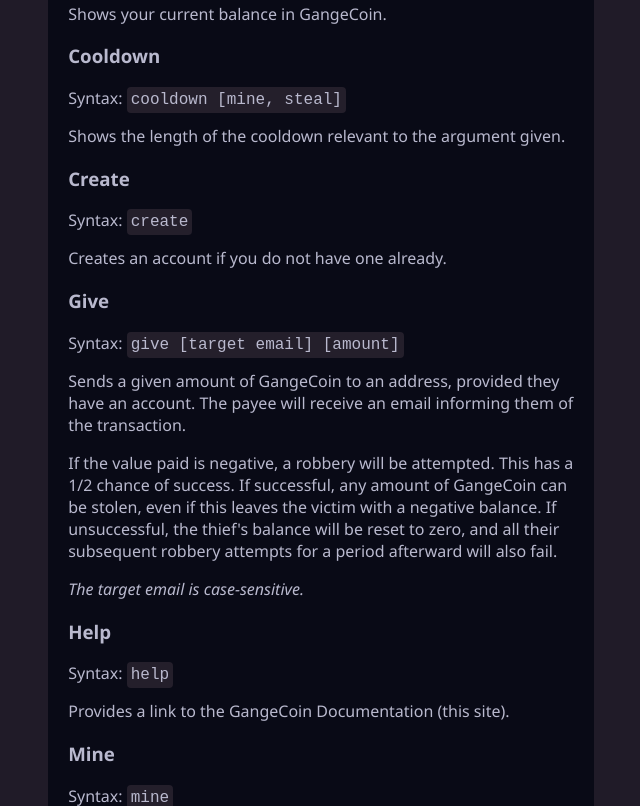
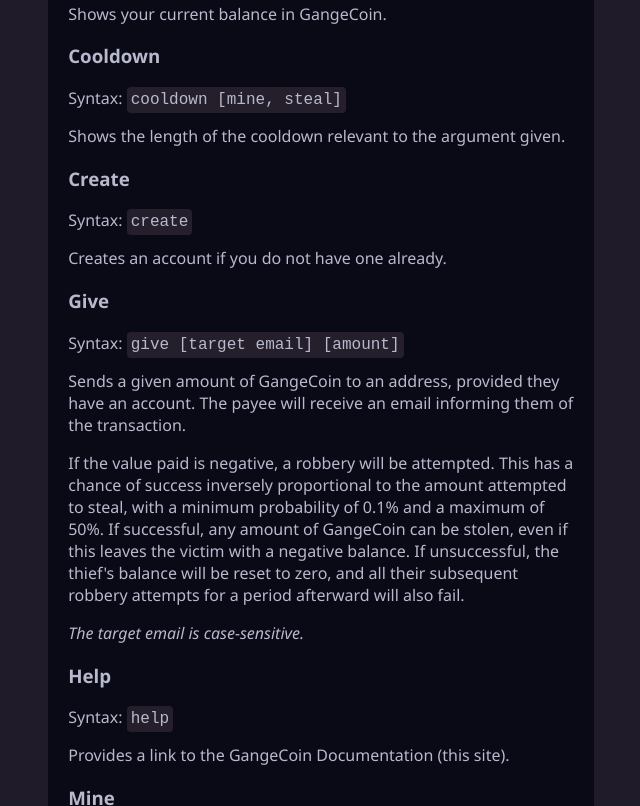
Before and after one commit to nathanoc/gangecoin-docs, a plain HTML site: page index.html in a window 1280 px wide. Shown: the part 444-1250 px from the top of the page, without its empty margins (319-959 px from the left). Drawn offline with Linux system fonts and the light colour scheme.

Commit message:
updated steal probability info

```diff
--- a/index.html
+++ b/index.html
@@ -34,7 +34,7 @@
             <h3>Give</h3>
             <p>Syntax: <span class="syntax">give [target email] [amount]</span></p>
             <p>Sends a given amount of GangeCoin to an address, provided they have an account. The payee will receive an email informing them of the transaction.</p>
-            <p>If the value paid is negative, a robbery will be attempted. This has a 1/2 chance of success. If successful, any amount of GangeCoin can be stolen, even if this leaves the victim with a negative balance. If unsuccessful, the thief's balance will be reset to zero, and all their subsequent robbery attempts for a period afterward will also fail.</p>
+            <p>If the value paid is negative, a robbery will be attempted. This has a chance of success inversely proportional to the amount attempted to steal, with a minimum probability of 0.1% and a maximum of 50%. If successful, any amount of GangeCoin can be stolen, even if this leaves the victim with a negative balance. If unsuccessful, the thief's balance will be reset to zero, and all their subsequent robbery attempts for a period afterward will also fail.</p>
             <p><em>The target email is case-sensitive.</em></p>
 
             <h3>Help</h3>
```
